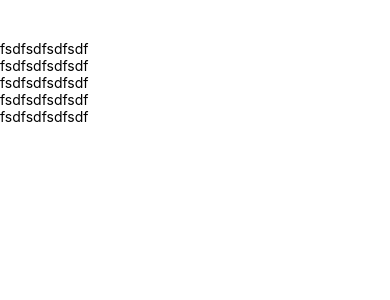
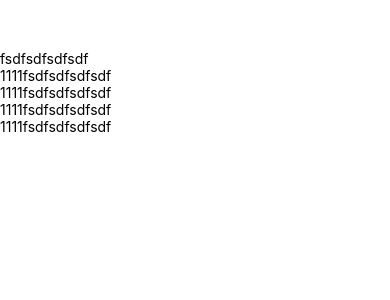
Before and after one commit to ShiYuanjun-Tim/rn2wxVerify, a React Native app: screen / in a window 390 px wide. Shown: the top 300 px of the page. Built offline with nearby package versions, Linux system fonts and the light colour scheme.

Commit message:
onlayout 示范

```diff
--- a/src/App.tsx
+++ b/src/App.tsx
@@ -6,7 +6,7 @@ import {_alert} from "./page/utils"
 // import Page from "./page/comptests/adapter/clickable"
 // import Page from "./page/comptests/adapter/scrollview"
 // import Page from "./page/comptests/adapter/template"
-import Page from "./page/comptests/adapter/onlayout"
+import Page from "./page/comptests/adapter/layouttest"
 // import Page from "./page/eflow/index"
 // import Page from "./page/catalogHomeExample"
 // import Page from "./page/comptests/listView/index"
@@ -21,7 +21,7 @@ import Page from "./page/comptests/adapter/onlayout"
       // "page/comptests/adapter/clickable",
       // "page/comptests/adapter/scrollview",
       // "page/comptests/adapter/template",
-      "page/comptests/adapter/onlayout",
+      "page/comptests/adapter/layouttest",
       // "page/eflow/index",
       // "page/catalogHomeExample/index",
       // "page/comptests/listView/index",
--- /dev/null
+++ b/src/page/comptests/adapter/layouttest.js
@@ -0,0 +1,57 @@
+import * as React from 'react';
+import { View, Text, Image, TouchableOpacity, ScrollView } from 'react-native';
+import { _alert } from "../../utils"
+
+import Comp from './iosComp'
+export default class Page extends React.Component {
+
+  constructor(prop) {
+    super(prop)
+    this.state = {
+      casev: 'a'
+    }
+  }
+
+  layout = ( e) => {
+    const  {nativeEvent:{layout:{x,y,width,height}}} =e
+    console.log(x, y, width, height)
+  }
+
+  refv =(ref)=>{
+    this.view = ref
+  }
+
+  componentDidUpdate(){
+    console.log("componentDidUpdate")
+  }
+
+  componentDidMount(){
+    console.log('componentDidMount')
+   }
+
+
+
+
+  render() {
+
+
+
+    return <View style={{ flex: 1, paddingTop: 50 }}  onLayout={this.layout}  ref={this.refv} >
+
+        <View   onLayout={this.layout} ref={(refsass)=>{
+          console.log('refsass aloyout')
+
+        }}  >
+          <Text >fsdfsdfsdfsdf</Text>
+        {[1, 2, 3, 4].map((e,index) => {
+          return <View onLayout={this.layout}> <Text >1111fsdfsdfsdfsdf</Text></View>
+        })}
+
+        </View>
+
+    </View >
+  }
+
+}
+
+// export default Page
--- a/src/page/comptests/adapter/onlayout.js
+++ /dev/null
@@ -1,62 +0,0 @@
-import * as React from 'react';
-import { View, Text, Image, TouchableOpacity, ScrollView } from 'react-native';
-import { _alert } from "../../utils"
-
-import Comp from './iosComp'
-export default class Page extends React.Component {
-
-  constructor(prop) {
-    super(prop)
-    this.state = {
-      casev: 'a'
-    }
-  }
-
-  layout(e){
-    console.log(e)
-  }
-  refv =(ref)=>{
-    this.view = ref
-  }
-
-  componentDidUpdate(){
-    console.log("componentDidUpdate")
-  }
-
-  componentDidMount(){
-    console.log('componentDidMount')
-    setTimeout(()=>{
-      this.setState({casev:'b'})
-    })
-  }
-
-  render() {
-
-
-
-    return <View style={{ flex: 1, paddingTop: 40 }}>
-
-        <View onLayout={this.layout} ref={this.refv}>
-          <Text >fsdfsdfsdfsdf</Text>
-          <View> <Text >fsdfsdfsdfsdf</Text></View>
-          <View ref='dd2'> <Text >fsdfsdfsdfsdf</Text></View>
-          <View> <Text >fsdfsdfsdfsdf</Text></View>
-          <View> <Text >fsdfsdfsdfsdf</Text></View>
-        </View>
-
-    </View >
-  }
-
-  // ############################
-  nest(){
-    return <View><Text> nest</Text> {this.nest1()} </View>
-  }
-
-  nest1(b='aaa', ...othre){
-     return <View><Text>nest1 b:{b} </Text> </View>
-  }
-
-
-}
-
-// export default Page
```
Also changed, not shown: src/page/sign.js (deleted, +0 -43 lines), 1 other file (tests, documents, lock files or other folders).
